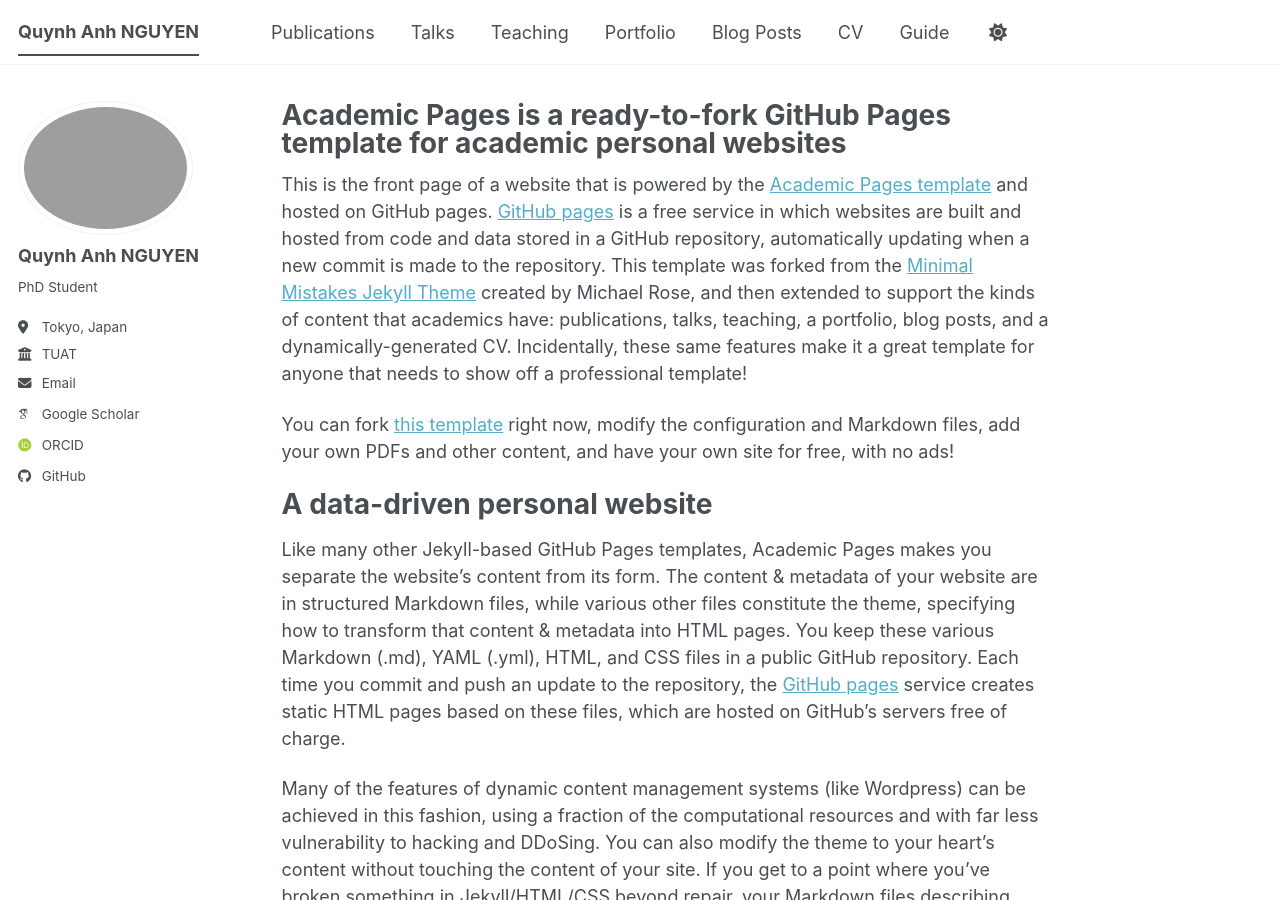
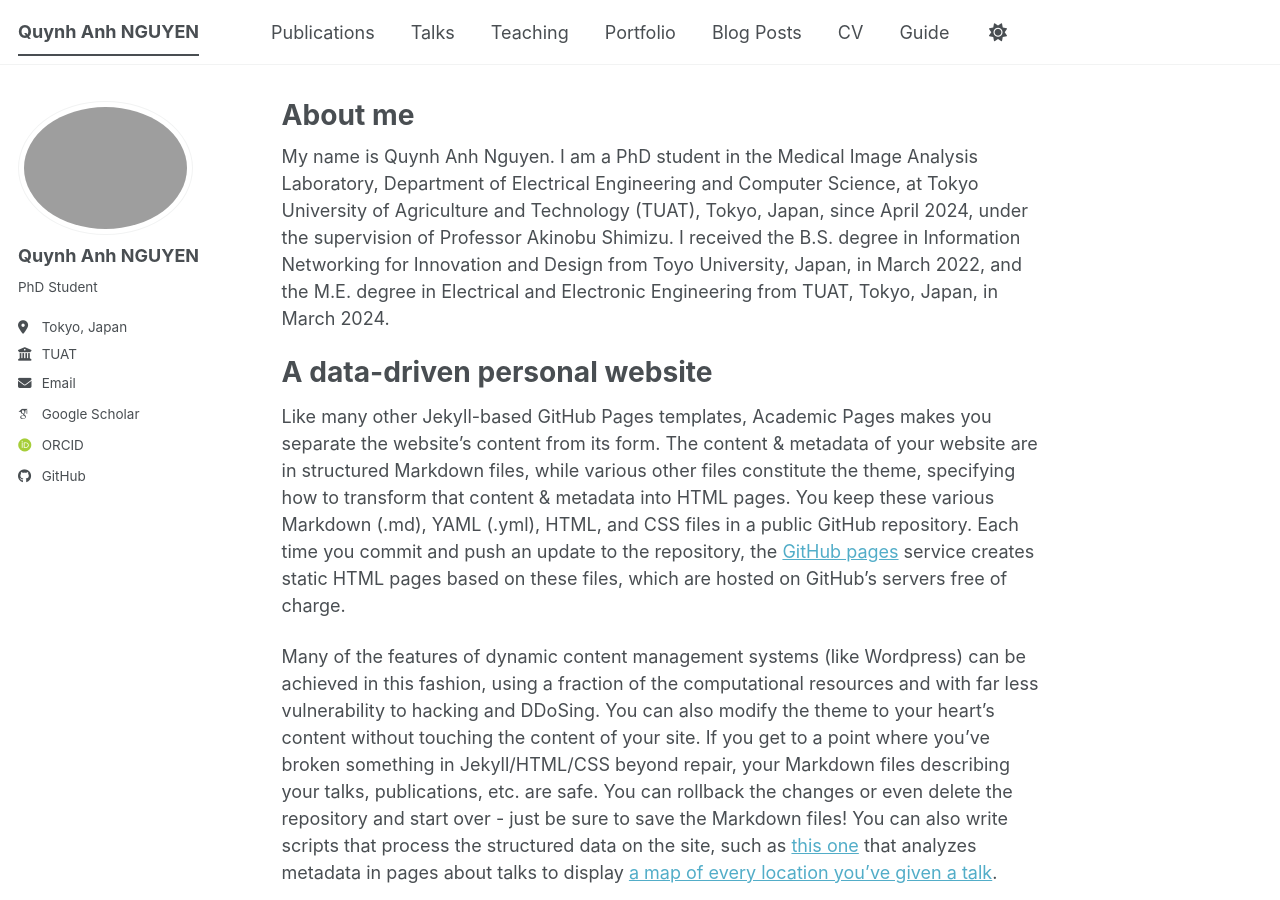
Before and after one commit to nguyenqanh/nguyenqanh.github.io, a Jekyll site: the page built from _pages/about.md, in a window 1280 px wide and 900 px high. Built offline with Jekyll 4.4.1, drawn with Linux system fonts in a browser that asks for light colours; some web fonts are replaced; a script bundle is joined from its source files by our own code; library files that are not in the unit come from our copies.

Commit message:
Update about.md

```diff
--- a/_pages/about.md
+++ b/_pages/about.md
@@ -1,15 +1,13 @@
 ---
 permalink: /
-title: "Academic Pages is a ready-to-fork GitHub Pages template for academic personal websites"
+title: "About me"
 author_profile: true
 redirect_from:
   - /about/
   - /about.html
 ---
 
-This is the front page of a website that is powered by the [Academic Pages template](https://github.com/academicpages/academicpages.github.io) and hosted on GitHub pages. [GitHub pages](https://pages.github.com) is a free service in which websites are built and hosted from code and data stored in a GitHub repository, automatically updating when a new commit is made to the repository. This template was forked from the [Minimal Mistakes Jekyll Theme](https://mmistakes.github.io/minimal-mistakes/) created by Michael Rose, and then extended to support the kinds of content that academics have: publications, talks, teaching, a portfolio, blog posts, and a dynamically-generated CV. Incidentally, these same features make it a great template for anyone that needs to show off a professional template!
-
- You can fork [this template](https://github.com/academicpages/academicpages.github.io) right now, modify the configuration and Markdown files, add your own PDFs and other content, and have your own site for free, with no ads!
+My name is Quynh Anh Nguyen. I am a PhD student in the Medical Image Analysis Laboratory, Department of Electrical Engineering and Computer Science, at Tokyo University of Agriculture and Technology (TUAT), Tokyo, Japan, since April 2024, under the supervision of Professor Akinobu Shimizu. I received the B.S. degree in Information Networking for Innovation and Design from Toyo University, Japan, in March 2022, and the M.E. degree in Electrical and Electronic Engineering from TUAT, Tokyo, Japan, in March 2024.
 
 A data-driven personal website
 ======
```
